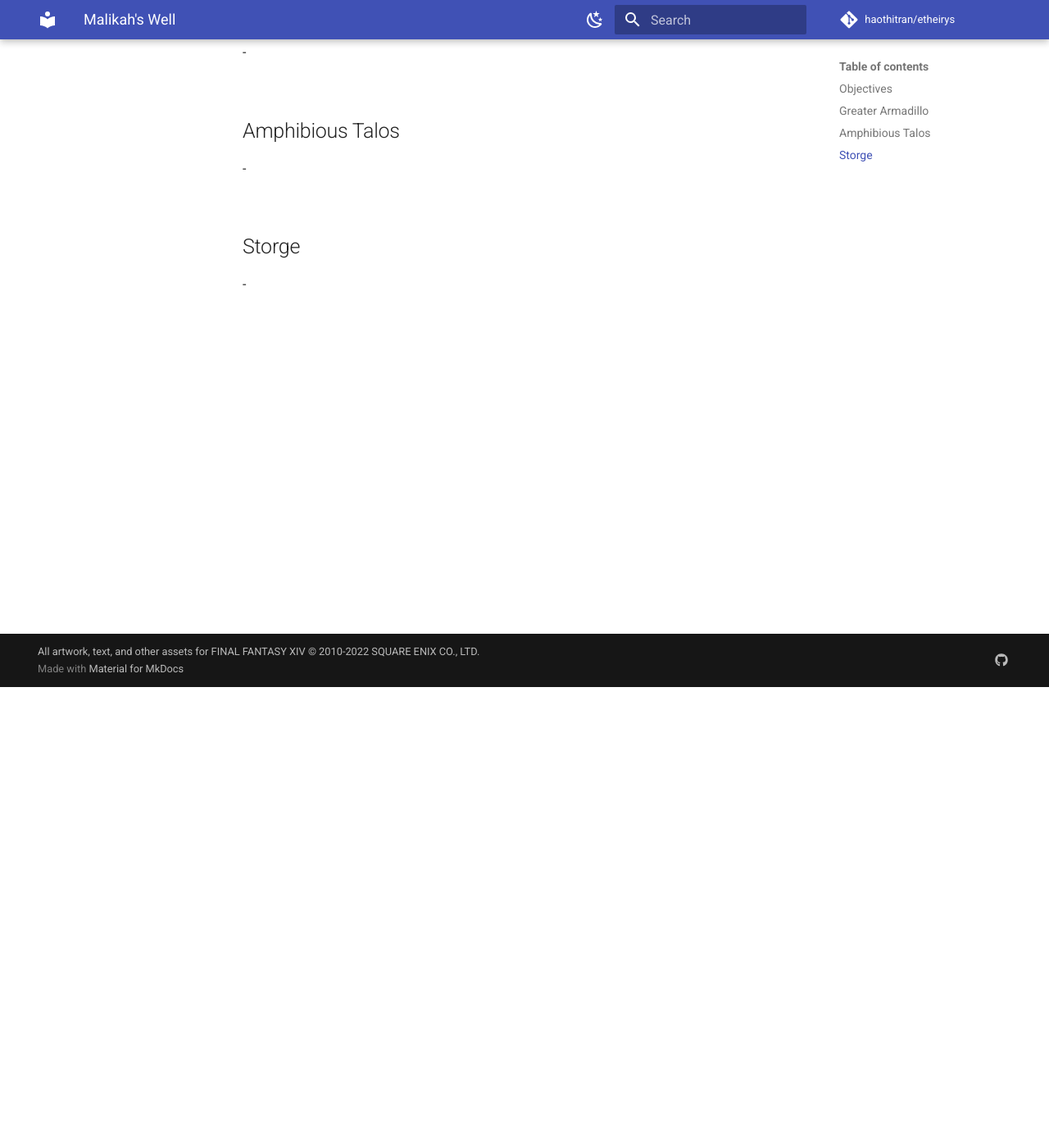
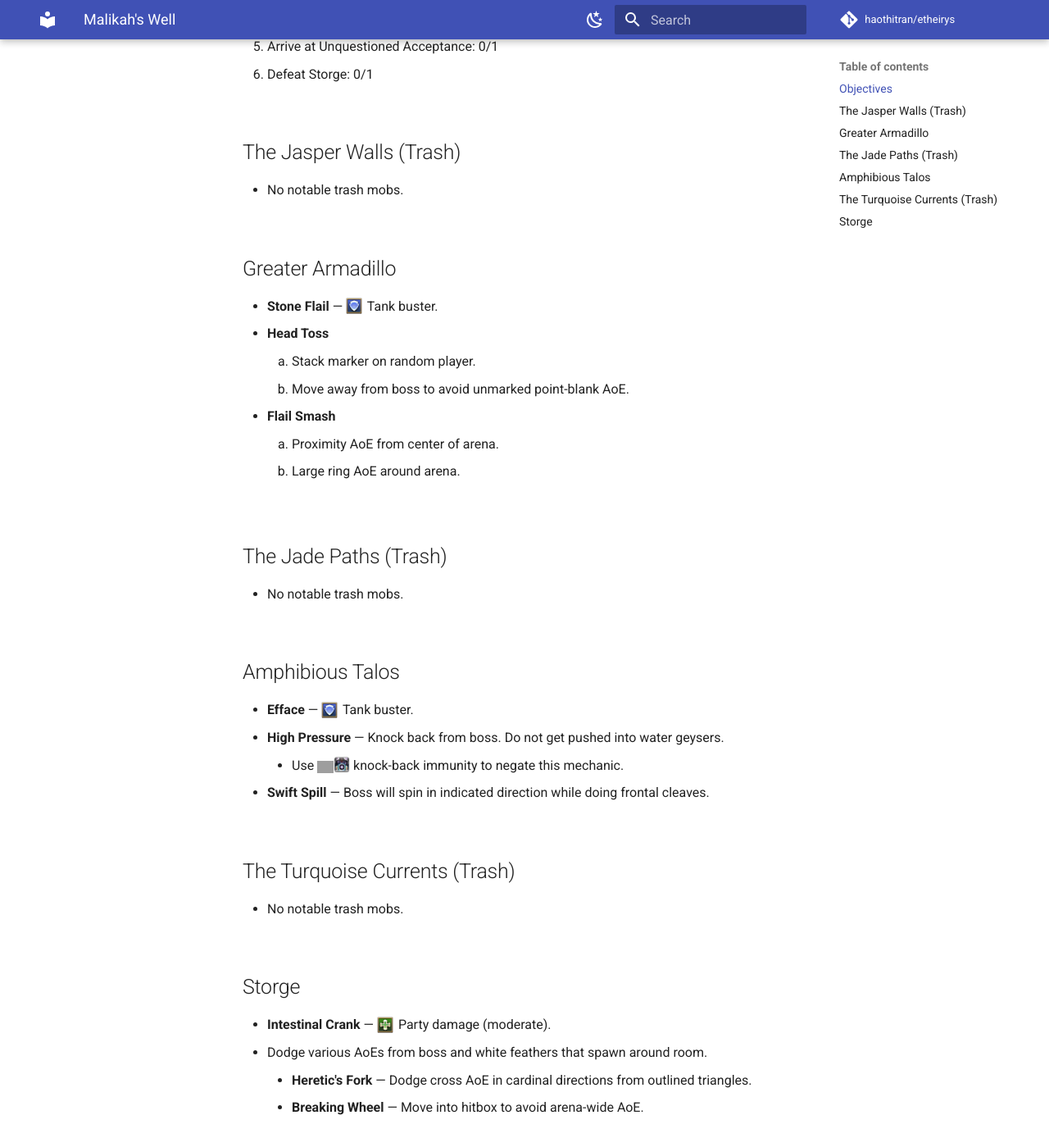
Before and after one commit to haothitran/etheirys, an MkDocs documentation site: the page built from docs/duties/dungeons/shadowbringers/malikahs-well.md, in a window 1280 px wide and 1400 px high, scrolled down 562 px. Shown: the whole window at 82% size. Built offline with MkDocs 1.6.1 and Material for MkDocs 9.7.7, drawn with Linux system fonts in a browser that asks for light colours; comment, search, counter and statistics services are not loaded; some of the changed text lies outside the part shown; grey boxes are pictures that could not be loaded.

Commit message:
Update Malikah's Well dungeon page

```diff
--- a/docs/duties/dungeons/shadowbringers/malikahs-well.md
+++ b/docs/duties/dungeons/shadowbringers/malikahs-well.md
@@ -4,16 +4,45 @@
 
 ## Objectives
 
-1.
+1. Arrive at Terminus: 0/1
+2. Clear the Terminus: 0/1
+3. Arrive at Malikah's Gift: 0/1
+4. Clear Malikah's Gift: 0/1
+5. Arrive at Unquestioned Acceptance: 0/1
+6. Defeat Storge: 0/1
+
+## The Jasper Walls (Trash)
+
+- No notable trash mobs.
 
 ## Greater Armadillo
 
--
+- **Stone Flail** — ![](/assets/icons/role-sq_tank.png){:class="icon-role"} Tank buster.
+- **Head Toss**
+    1. Stack marker on random player.
+    2. Move away from boss to avoid unmarked point-blank AoE.
+- **Flail Smash**
+    1. Proximity AoE from center of arena.
+    2. Large ring AoE around arena.
+
+## The Jade Paths (Trash)
+
+- No notable trash mobs.
 
 ## Amphibious Talos
 
--
+- **Efface** — ![](/assets/icons/role-sq_tank.png){:class="icon-role"} Tank buster.
+- **High Pressure** — Knock back from boss. Do not get pushed into water geysers.
+    - Use ![](/assets/icons/ability_arms-length.png){:class="icon-ability"}![](/assets/icons/ability_surecast.png){:class="icon-ability"} knock-back immunity to negate this mechanic.
+- **Swift Spill** — Boss will spin in indicated direction while doing frontal cleaves.
+
+## The Turquoise Currents (Trash)
+
+- No notable trash mobs.
 
 ## Storge
 
--
+- **Intestinal Crank** — ![](/assets/icons/role-sq_healer.png){:class="icon-role"} Party damage (moderate).
+- Dodge various AoEs from boss and white feathers that spawn around room.
+    - **Heretic's Fork** — Dodge cross AoE in cardinal directions from outlined triangles.
+    - **Breaking Wheel** — Move into hitbox to avoid arena-wide AoE.
```
